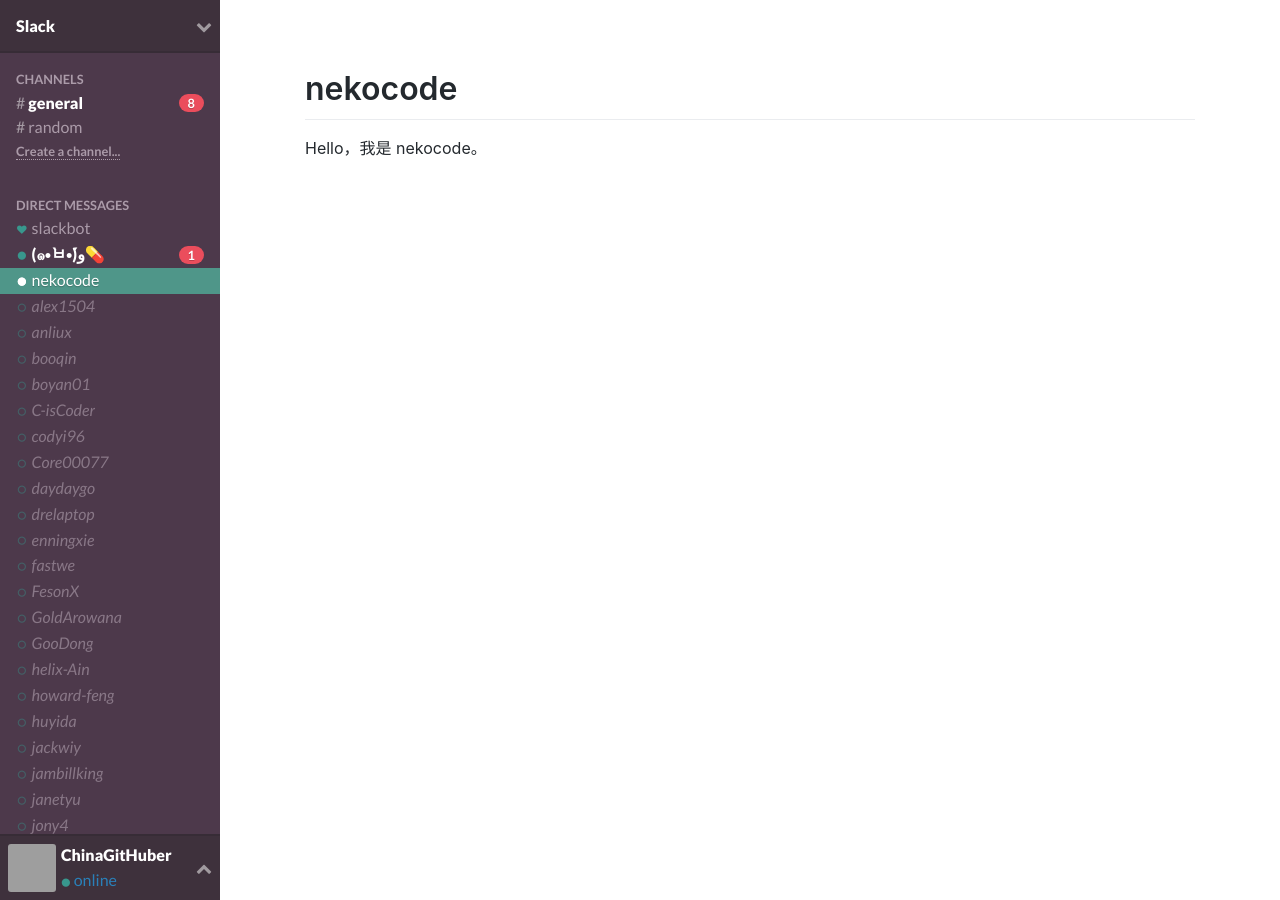
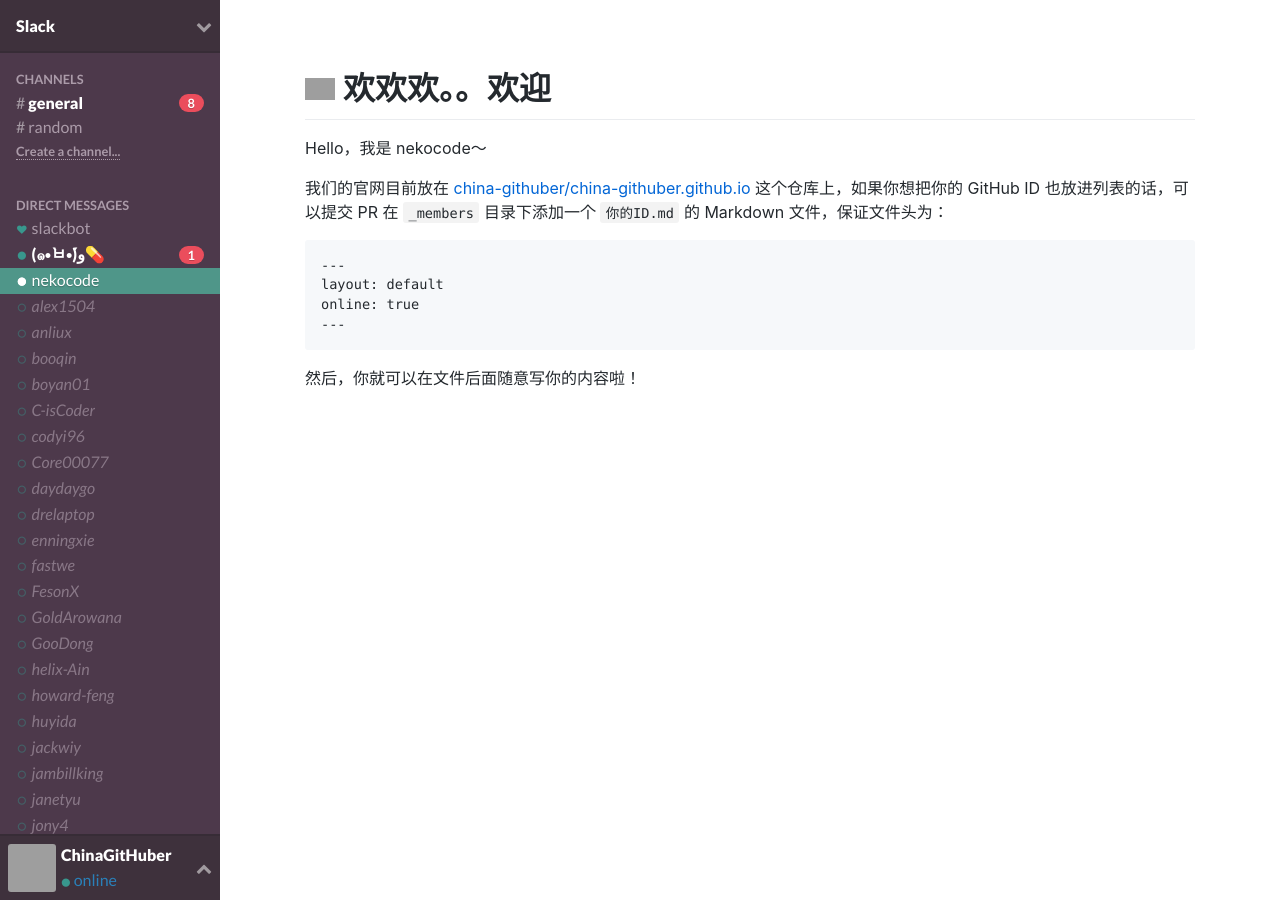
Before and after one commit to souketuson/china-githuber.github.io, a Jekyll site: the page built from _members/nekocode.md, in a window 1280 px wide. Built offline with Jekyll 4.4.1, drawn with Linux system fonts in a browser that asks for light colours; grey boxes are pictures that could not be loaded.

Commit message:
Modify content

````diff
--- a/_members/nekocode.md
+++ b/_members/nekocode.md
@@ -4,6 +4,17 @@ weight: 1
 online: true
 ---
 
-# nekocode
+# <img src="https://emojis.slackmojis.com/emojis/images/1488512507/1804/aaw_yeah.gif" width="30px"/> 欢欢欢。。欢迎
 
-Hello，我是 nekocode。
+Hello，我是 nekocode～
+
+我们的官网目前放在 [china-githuber/china-githuber.github.io](https://github.com/china-githuber/china-githuber.github.io) 这个仓库上，如果你想把你的 GitHub ID 也放进列表的话，可以提交 PR 在 `_members` 目录下添加一个 `你的ID.md` 的 Markdown 文件，保证文件头为：
+
+```
+---
+layout: default
+online: true
+---
+```
+
+然后，你就可以在文件后面随意写你的内容啦！
````
Also changed, not shown: index.md (+4 -2 lines).
